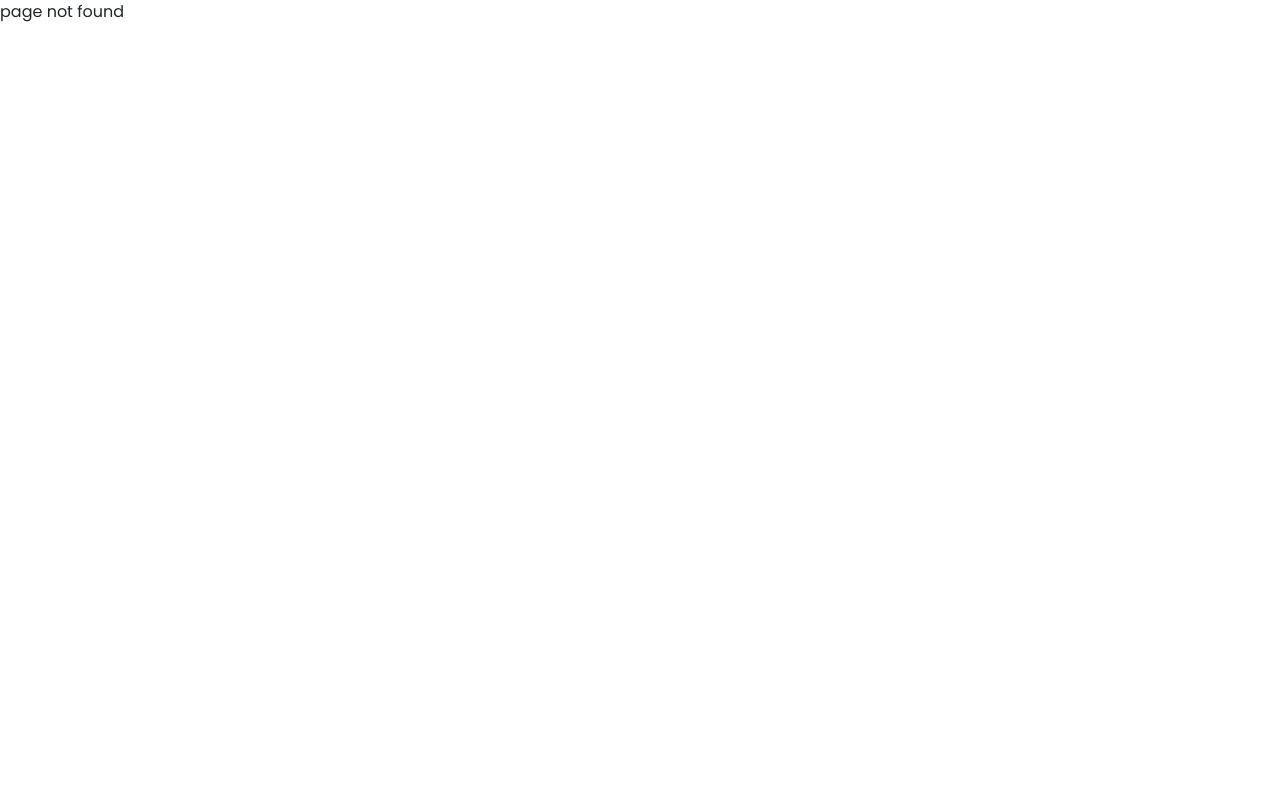
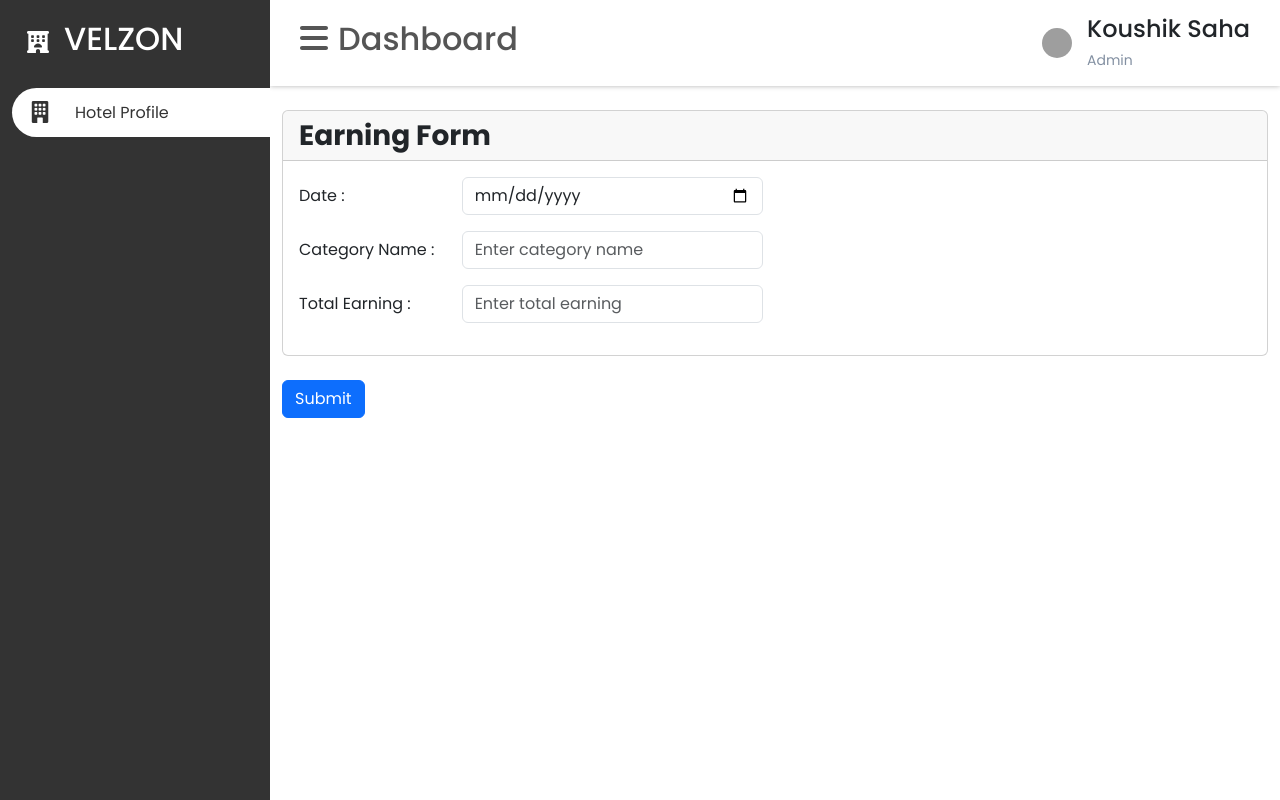
Before and after one commit to Vireta-Group/hotel-saas-frontend, a React (Vite) app: page /earning-form in a window 1280 px wide. Before the commit this address had no page. Built offline with nearby package versions, Linux system fonts and the light colour scheme; grey boxes are pictures that could not be loaded.

Commit message:
Add Earning form section

```diff
--- /dev/null
+++ b/src/coreModule/earningForm/EarningForm.jsx
@@ -0,0 +1,48 @@
+import { Button, Col, Form, Row } from "react-bootstrap";
+
+export default function EarningForm() {
+  return (
+    <div className="container mt-4">
+      <Form>
+        <div className="card mb-4">
+          <h3 className="card-header fw-bold">Earning Form</h3>
+          <div className="card-body">
+            <Form.Group as={Row} controlId="Card" className="mb-3">
+              <Form.Label column sm={2}>
+                Date :
+              </Form.Label>
+              <Col sm={4}>
+                <Form.Control type="date" required />
+              </Col>
+            </Form.Group>
+            <Form.Group as={Row} className="mb-3">
+              <Form.Label column sm={2}>
+                Category Name :
+              </Form.Label>
+              <Col sm={4}>
+                <Form.Control
+                  type="text"
+                  placeholder="Enter category name"
+                  required
+                />
+              </Col>
+            </Form.Group>
+            <Form.Group as={Row} className="mb-3">
+              <Form.Label column sm={2}>
+                Total Earning :
+              </Form.Label>
+              <Col sm={4}>
+                <Form.Control
+                  type="number"
+                  placeholder="Enter total earning"
+                  required
+                />
+              </Col>
+            </Form.Group>
+          </div>
+        </div>
+        <Button type="submit">Submit</Button>
+      </Form>
+    </div>
+  );
+}
--- a/src/routes/routes.jsx
+++ b/src/routes/routes.jsx
@@ -36,6 +36,7 @@ import LeaveDetail from "../pages/leaveManagement/LeaveDetail/LeaveDetail";
 import AdminLeaveControl from "../pages/leaveManagement/AdminLeaveControl/AdminLeaveControl";
 import JobRoleAttendance from "../pages/attendanceShiftManagement/JobRoleAttendance/JobRoleAttendance";
 import EarnCategory from "../coreModule/earnCategory/EarnCategory";
+import EarningForm from "../coreModule/earningForm/EarningForm";
 
 const router = createBrowserRouter(
   createRoutesFromElements(
@@ -45,7 +46,7 @@ const router = createBrowserRouter(
         <Route path="" element={<Root />}>
           <Route index element={<MainContent />} />
           <Route path="earn-category-form" element={<EarnCategory/>}/>
-
+          <Route path="earning-form" element={<EarningForm/>} />
            <Route path="SearchingRegistrate" element={<SearchingRegistrate></SearchingRegistrate>}/>
            <Route path="userInformation" element={<UserInformation></UserInformation>}/>
 
```
